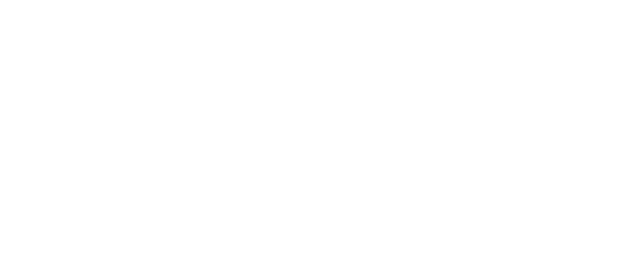
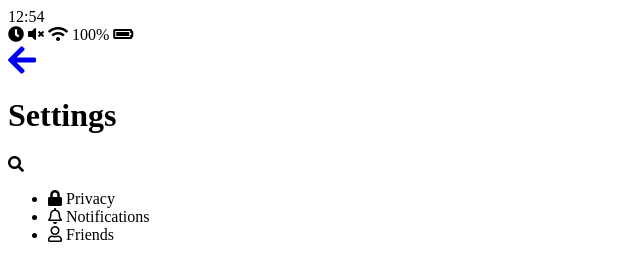
Before and after one commit to YUJO42/study_Web, a plain HTML site: page kakaotalk_clone_coding/settings.html in a window 1280 px wide. Shown: the whole page, without its empty margins (0-640 px from the left). Drawn offline with Linux system fonts and the light colour scheme.

Commit message:
make settings screen

```diff
--- a/kakaotalk_clone_coding/settings.html
+++ b/kakaotalk_clone_coding/settings.html
@@ -0,0 +1,67 @@
+<!DOCTYPE html>
+<html lang="en">
+  <head>
+    <meta charset="UTF-8" />
+    <meta name="viewport" content="width=device-width, initial-scale=1.0" />
+    <meta http-equiv="X-UA-Compatible" content="ie=edge" />
+    <link
+      rel="stylesheet"
+      href="https://use.fontawesome.com/releases/v5.7.2/css/all.css"
+      integrity="sha384-fnmOCqbTlWIlj8LyTjo7mOUStjsKC4pOpQbqyi7RrhN7udi9RwhKkMHpvLbHG9Sr"
+      crossorigin="anonymous"
+    />
+    <title>Settings | Kakao Clone</title>
+  </head>
+
+  <body>
+    <div class="status-bar">
+      <div class="status-bar__column">
+        <span class="status-bar__clock">12:54 </span>
+      </div>
+      <div class="status-bar__column">
+        <i class="fas fa-clock"></i>
+        <i class="fas fa-volume-mute"></i>
+        <i class="fas fa-wifi"></i>
+        <span class="status-bar__battery-level">100%</span>
+        <i class="fas fa-battery-full"></i>
+      </div>
+      <header class="header">
+        <div class="header__header__column">
+          <a href="more.html">
+            <i class="fas fa-arrow-left fa-2x"></i>
+          </a>
+          <h1 class="header__title">Settings</h1>
+        </div>
+        <div class="header__header__column">
+          <span class="header__icon">
+            <i class="fas fa-search"></i>
+          </span>
+        </div>
+      </header>
+      <main class="settings">
+        <section class="settings__sections">
+          <ul class="settings__list">
+            <li class="settings__setting">
+              <span class="settings__icon">
+                <i class="fas fa-lock"></i>
+              </span>
+              <span class="settings__title">Privacy</span>
+            </li>
+            <li class="settings__setting">
+              <span class="settings__icon">
+                <i class="far fa-bell"></i>
+              </span>
+              <span class="settings__title">Notifications</span>
+            </li>
+            <li class="settings__setting">
+              <span class="settings__icon">
+                <i class="far fa-user"></i>
+              </span>
+              <span class="settings__title">Friends</span>
+            </li>
+          </ul>
+        </section>
+      </main>
+    </div>
+  </body>
+</html>
```
Also changed, not shown: kakaotalk_clone_coding/find.html (+8 -5 lines), kakaotalk_clone_coding/more.html (+10 -5 lines).
